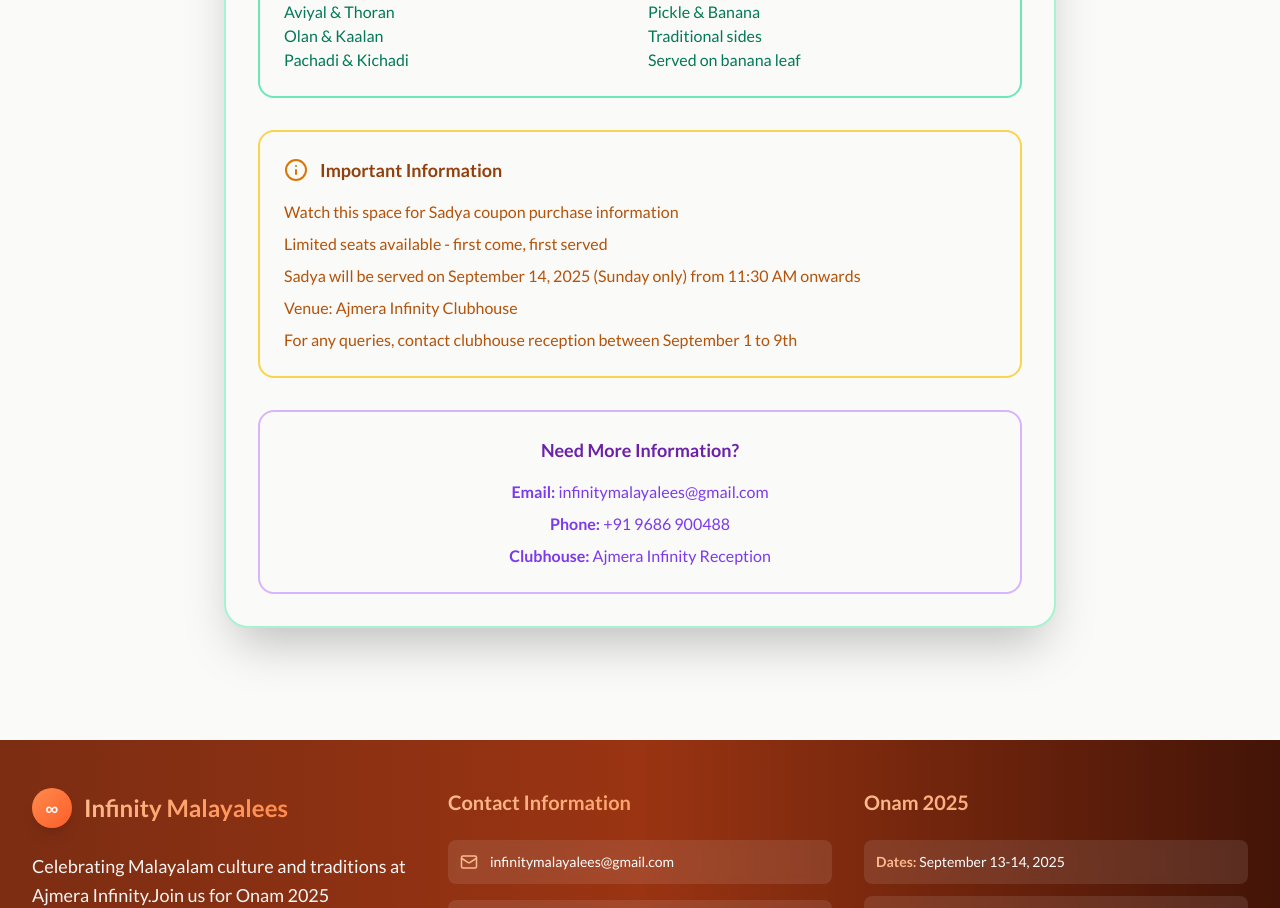
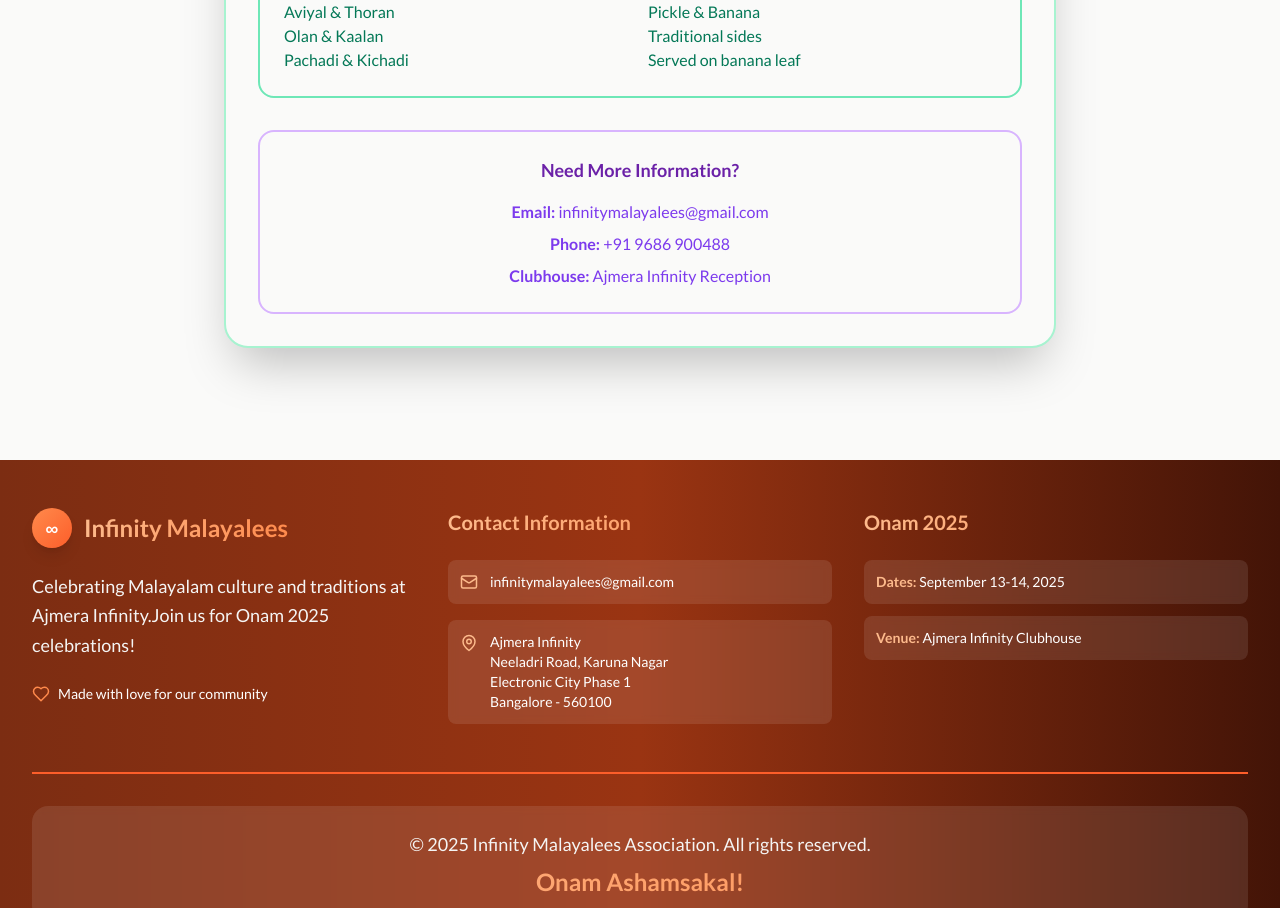
Before and after one commit to ebyed/InfinityMalayalees, a React (Vite) app: page /sadya-registration in a window 1280 px wide. Shown: the part 1280-2188 px from the top of the page. Built offline with nearby package versions, Linux system fonts and the light colour scheme; no server answers.

Commit message:
Updated SadyaInformation.tsx

```diff
--- a/src/pages/SadyaInformation.tsx
+++ b/src/pages/SadyaInformation.tsx
@@ -102,7 +102,7 @@ const SadyaInformation: React.FC = () => {
           </div>
 
           {/* Important Information */}
-          <div className="bg-stone-50 dark:bg-charcoal-700 rounded-2xl p-6 border-2 border-gold-accent-300 dark:border-gold-accent-500">
+          {/* <div className="bg-stone-50 dark:bg-charcoal-700 rounded-2xl p-6 border-2 border-gold-accent-300 dark:border-gold-accent-500">
             <div className="flex items-center space-x-3 mb-4">
               <Info size={24} className="text-gold-accent-600 dark:text-gold-accent-400" />
               <h3 className="font-bold text-gold-accent-800 dark:text-gold-accent-300 text-lg">Important Information</h3>
@@ -114,7 +114,7 @@ const SadyaInformation: React.FC = () => {
               <li>Venue: Ajmera Infinity Clubhouse</li>
               <li>For any queries, contact clubhouse reception between September 1 to 9th</li>
             </ul>
-          </div>
+          </div> */}
 
           {/* Contact Information */}
           <div className="bg-stone-50 dark:bg-charcoal-700 rounded-2xl p-6 border-2 border-plum-300 dark:border-plum-500 text-center">
```
